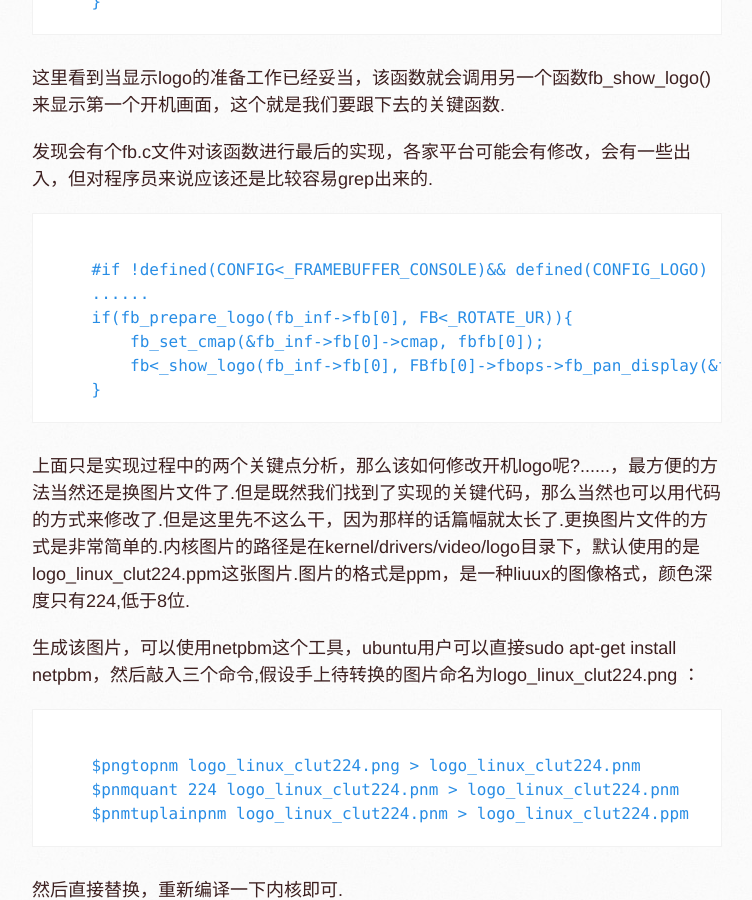
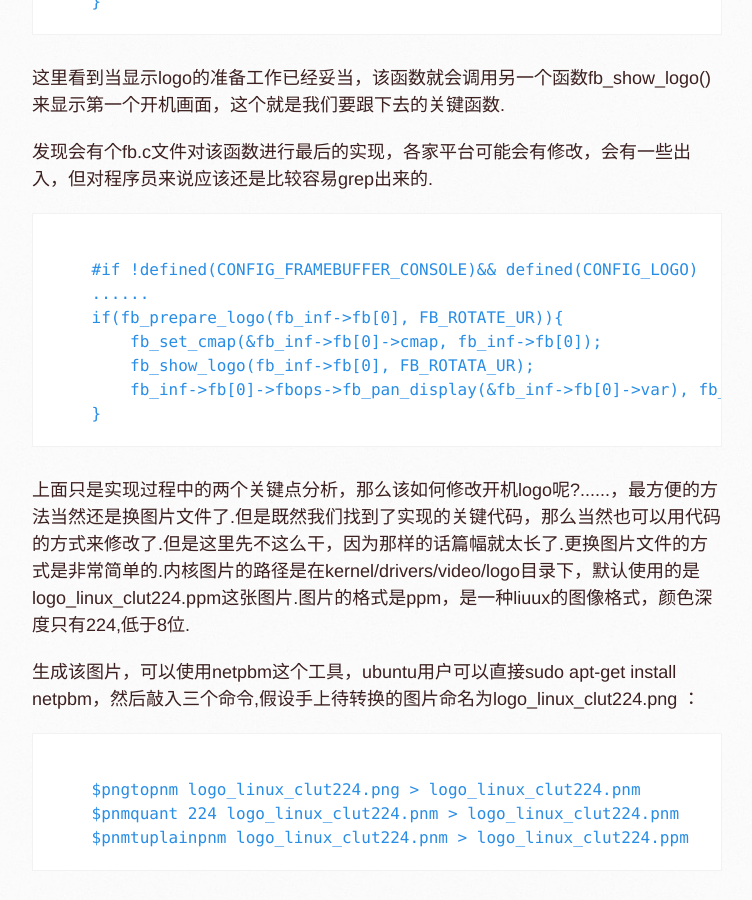
Before and after one commit to huolinliang/blog_leung, a Jekyll site: the page built from _posts/2013-09-12-kernel-logo.html, in a window 1280 px wide and 900 px high, scrolled down 1050 px. Shown: the whole window, without its empty margins (138-890 px from the left). Built offline with Jekyll 4.4.1, drawn with Linux system fonts in a browser that asks for light colours; Markdown is read by kramdown in place of the engine named in the settings.

Commit message:
miss something,am i tired?

```diff
--- a/_posts/2013-09-12-kernel-logo.html
+++ b/_posts/2013-09-12-kernel-logo.html
@@ -30,11 +30,11 @@ title: android内核logo修改
 
 <p>发现会有个fb.c文件对该函数进行最后的实现，各家平台可能会有修改，会有一些出入，但对程序员来说应该还是比较容易grep出来的.</p>
 <pre><code>
-    #if !defined(CONFIG<_FRAMEBUFFER_CONSOLE)&amp;&amp; defined(CONFIG_LOGO)
+    #if !defined(CONFIG_FRAMEBUFFER_CONSOLE)&amp;&amp; defined(CONFIG_LOGO)
     ......
-    if(fb_prepare_logo(fb_inf->fb[0], FB<_ROTATE_UR)){
-        fb_set_cmap(&amp;fb_inf->fb[0]->cmap, fb</_inf->fb[0]);
-        fb<_show_logo(fb_inf->fb[0], FB</_ROTATA_UR);
+    if(fb_prepare_logo(fb_inf->fb[0], FB_ROTATE_UR)){
+        fb_set_cmap(&amp;fb_inf->fb[0]->cmap, fb_inf->fb[0]);
+        fb_show_logo(fb_inf->fb[0], FB_ROTATA_UR);
         fb_inf->fb[0]->fbops->fb_pan_display(&amp;fb_inf->fb[0]->var), fb_inf->fb[0];
     }</code></pre>
 
@@ -51,7 +51,7 @@ title: android内核logo修改
 <p>分析了fbmem.c这个文件之后，发现其实不怎么改代码，也还是有点新意思可以玩的.在标准内核中，开机的logo就是我们linux的吉祥物企鹅了，这个企鹅通常是在左上角出现，如果我们需要它在屏幕中间出现的话，只需要修改两个变量就好.在fbmem.c中，找到fb_show_logo_line(),修改image.dx和image.dy为：</p>
 <pre><code>
     mage.dx = (info->var.xres/2)-(logo->width/2);
-    image.dy = (info->var.yres/2)-(logo->height/2);</code><pre>
+    image.dy = (info->var.yres/2)-(logo->height/2);</code></pre>
 
 <p>熟悉linux的同学肯定都知道，linux机器开机时的企鹅数量是跟cpu核心数对等的，就是说单核的一只企鹅，双核的两只，类推，这个还是挺有趣的.但是如果你想玩玩新花样，这里也是可以人为去改的，话说没什么是不可以改的......在fbmem.c中调用fb_show_logo()的时候，会传递5个参数，其中最后一个是num_online_cpus()，这是一个获取cpu数目的函数，我们可以直接换个常量进去，然后就可以出现任意个企鹅啦，如果你屏幕够大的话......</p>
 
```
